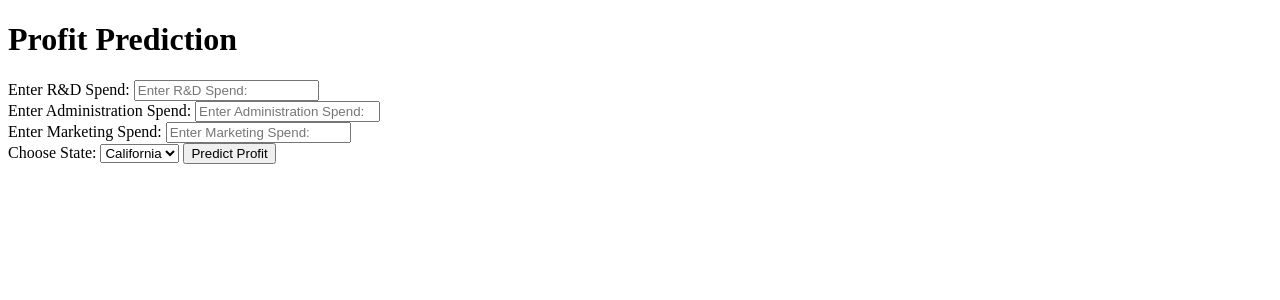
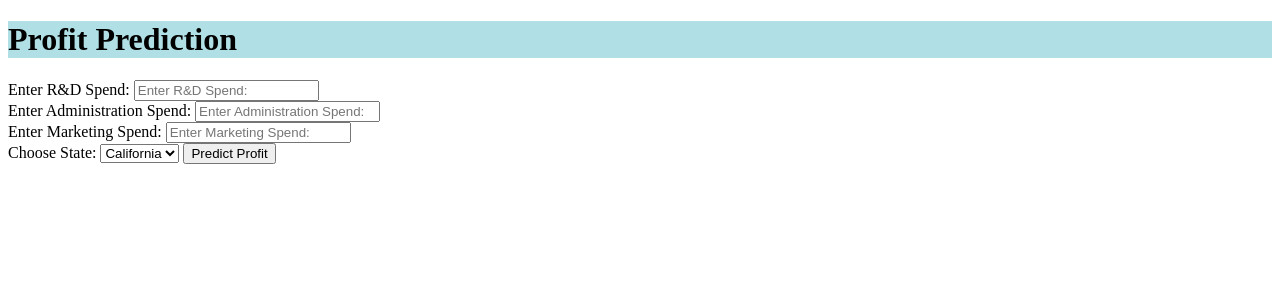
Before and after one commit to anusha-viraj/HerokuSample, a Flask app: page / in a window 1280 px wide. Shown: the top 300 px of the page. Run offline with Flask 2, Linux system fonts and the light colour scheme; parts of the project's set-up code (start-up, migrations or seed data) failed here and were passed over.

Commit message:
Updated color of H1 Tag
Updated color of H1 Tag

```diff
--- a/templates/index.html
+++ b/templates/index.html
@@ -13,7 +13,7 @@
 
 <body>
  <div class="login">
-	<h1>Profit Prediction</h1>
+	<h1 style="background-color:powderblue;">Profit Prediction</h1>
 
      <!-- Main Input For Receiving Query to our ML -->
     <form action="{{ url_for('predict')}}"method="post">
```
